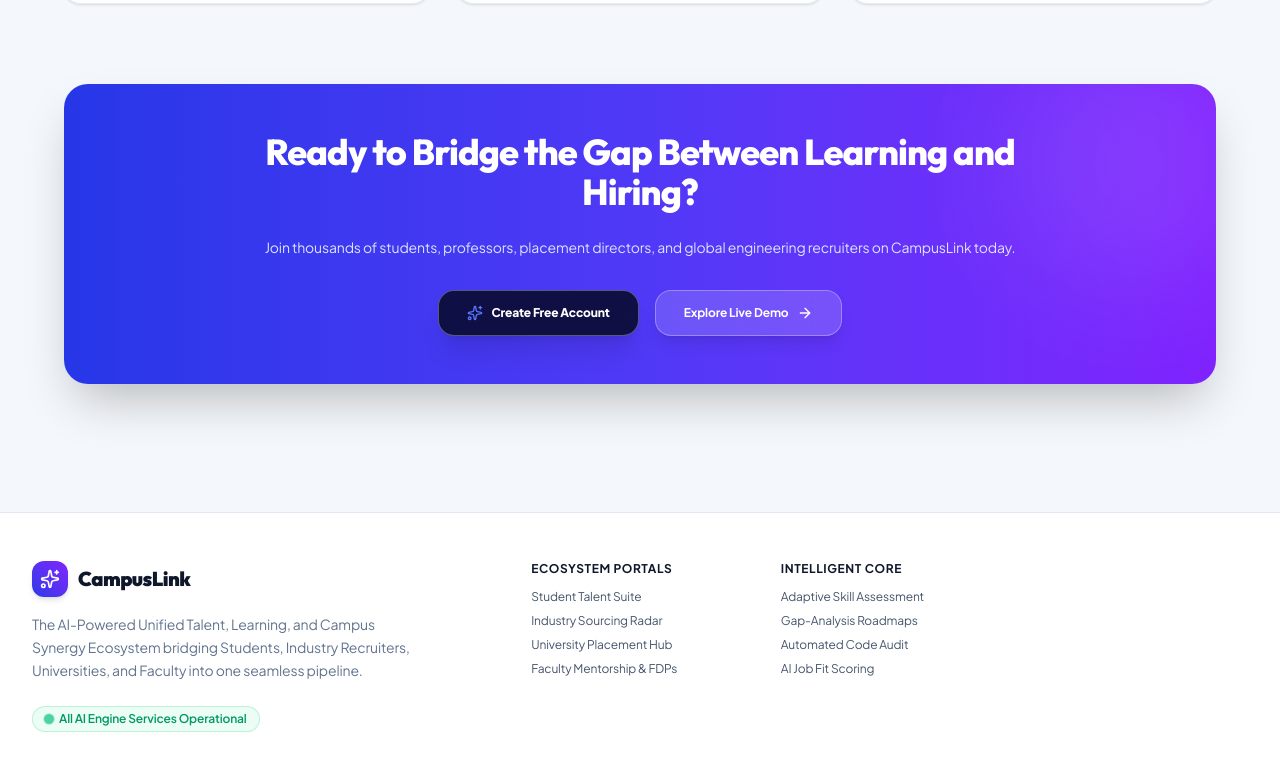
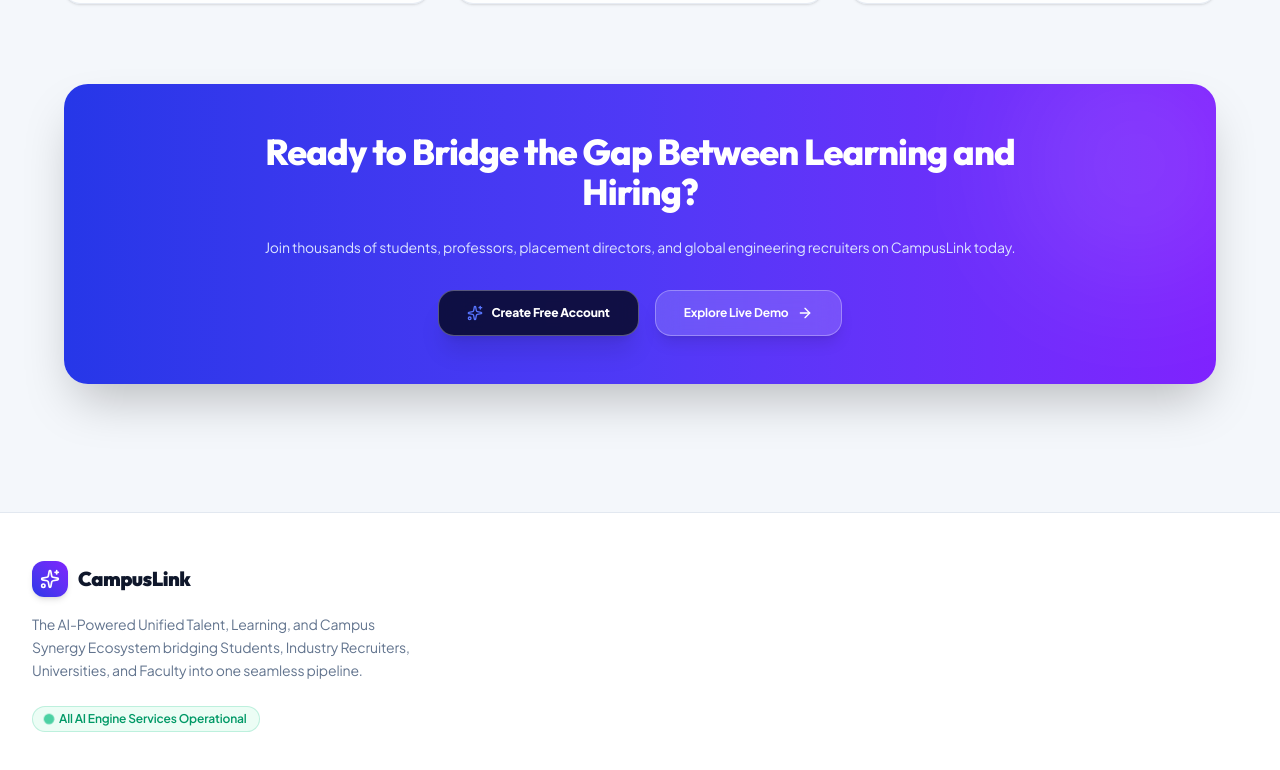
Before and after one commit to anshika1909singh-sys/NexuraAI, a React (Vite) app: page / in a window 1280 px wide. Shown: the part 2106-2876 px from the top of the page. Built offline with nearby package versions, Linux system fonts and the light colour scheme; no server answers; the database is empty.

Commit message:
Final commit for SIH

```diff
--- a/src/components/common/Footer.jsx
+++ b/src/components/common/Footer.jsx
@@ -27,32 +27,6 @@ export const Footer = () => {
               </span>
             </div>
           </div>
-
-          {/* Portals */}
-          <div>
-            <h4 className="text-xs font-bold uppercase tracking-wider text-slate-900 dark:text-white mb-3">
-              Ecosystem Portals
-            </h4>
-            <ul className="space-y-2 text-xs text-slate-600 dark:text-slate-400">
-              <li><a href="#student" className="hover:text-brand-600 dark:hover:text-brand-400 transition-colors">Student Talent Suite</a></li>
-              <li><a href="#industry" className="hover:text-brand-600 dark:hover:text-brand-400 transition-colors">Industry Sourcing Radar</a></li>
-              <li><a href="#university" className="hover:text-brand-600 dark:hover:text-brand-400 transition-colors">University Placement Hub</a></li>
-              <li><a href="#faculty" className="hover:text-brand-600 dark:hover:text-brand-400 transition-colors">Faculty Mentorship & FDPs</a></li>
-            </ul>
-          </div>
-
-          {/* AI Features */}
-          <div>
-            <h4 className="text-xs font-bold uppercase tracking-wider text-slate-900 dark:text-white mb-3">
-              Intelligent Core
-            </h4>
-            <ul className="space-y-2 text-xs text-slate-600 dark:text-slate-400">
-              <li><a href="#assessment" className="hover:text-brand-600 dark:hover:text-brand-400 transition-colors">Adaptive Skill Assessment</a></li>
-              <li><a href="#roadmap" className="hover:text-brand-600 dark:hover:text-brand-400 transition-colors">Gap-Analysis Roadmaps</a></li>
-              <li><a href="#capability" className="hover:text-brand-600 dark:hover:text-brand-400 transition-colors">Automated Code Audit</a></li>
-              <li><a href="#matching" className="hover:text-brand-600 dark:hover:text-brand-400 transition-colors">AI Job Fit Scoring</a></li>
-            </ul>
-          </div>
         </div>
       </div>
     </footer>
```
